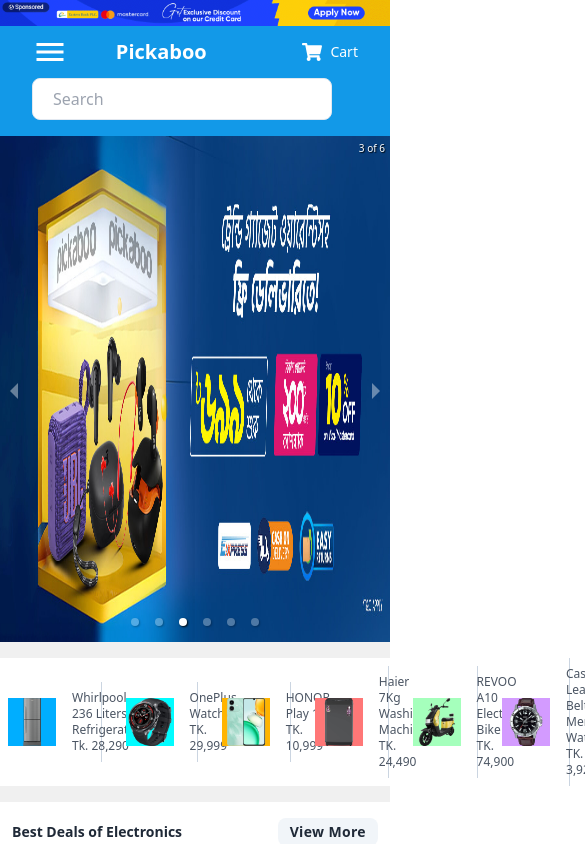
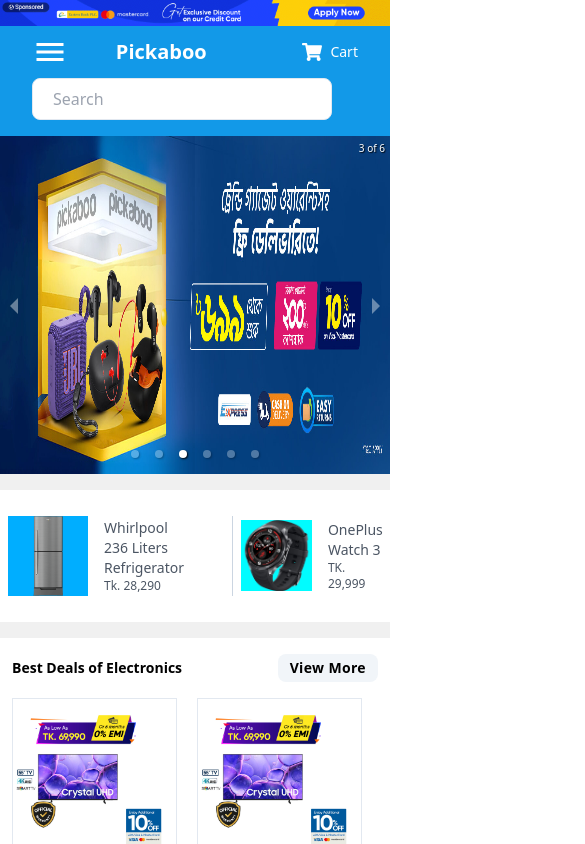
Before and after one commit to Lokman-Hakim-Shawon/e-commerce, a Next.js app: page / in a window 390 px wide. Shown: the top 844 px of the page, 585 px wide, since content can reach past the window. Built offline with nearby package versions, Linux system fonts and the light colour scheme.

Commit message:
update ads section for responsive

```diff
--- a/src/app/(user-panel)/layout.js
+++ b/src/app/(user-panel)/layout.js
@@ -23,7 +23,7 @@
   return (
     <html lang="en">
       <body
-        className={`${geistSans.variable} ${geistMono.variable} antialiased bg-[#f0f0f0]`}
+        className={`${geistSans.variable} ${geistMono.variable} antialiased bg-[#f0f0f0] text-black`}
       >
         <div className="gap-x-4">
         <Navbar/>
--- a/src/app/(user-panel)/page.js
+++ b/src/app/(user-panel)/page.js
@@ -20,7 +20,7 @@
   ]
   return (
     <main className="w-full h-full ">
-      <div className='lg:flex lg:justify-between bg-white h-[60vh]'>
+      <div className='lg:flex lg:justify-between bg-white h-[40vh] lg:h-[60vh]'>
         <HomeSideBar className='lg:w-[20%]'/>
         <BannerSection className='w-[100vw] lg:w-[80%]'/>
       </div>
--- a/src/components/shared/Card.jsx
+++ b/src/components/shared/Card.jsx
@@ -4,7 +4,7 @@
 
     return (
         <div>
-                <div className='border border-slate-200 w-[150px] lg:w-[220px] cursor-pointer'>
+                <div className='border border-slate-200 w-[165px] lg:w-[220px] cursor-pointer'>
                     <img src={img} alt="TV" className='w-full h-[60%]'/>
                     <div className='p-1 lg:p-4'>
                     <p className=" lg:font-bold text-sm lg:text-xl pt-2 ">{title}</p>
--- a/src/components/user/HomePage/AdsSlider.jsx
+++ b/src/components/user/HomePage/AdsSlider.jsx
@@ -10,13 +10,13 @@
         {img:'/images/ads6.png',title:"Casio Leather Belt Men's Watch",price:'TK. 3,920'},
     ]
     return (
-        <div className='flex justify-between items-center bg-white lg:py-2 my-4 lg:px-24 space-x-4'>
+        <div className='flex justify-between items-center bg-white lg:py-2 my-4 mx-0 lg:px-24 lg:space-x-4 overflow-scroll w-[100%]'>
             {
-                adsData.map((data,index)=><div key={index} className="flex items-center space-x-4 border-r border-slate-300 p-2 lg:p-4 text-xs text-gray-600 lg:font-bold">
-                <img src={data.img} alt="" className='h-12'/>
-                <div className="">
-                    <p className="">{data.title}</p>
-                    <p className="">{data.price}</p>
+                adsData.map((data,index)=><div key={index} className="flex justify-between items-center space-x-4 border-r border-slate-300 lg:p-4 text-xs text-gray-600 lg:font-bold pr-32 pl-2">
+                <img src={data.img} alt="" className='w-20 flex-1'/>
+                <div className="flex-1">
+                    <p className="text-sm">{data.title}</p>
+                    <p className="text-xs">{data.price}</p>
                 </div>
             </div>)
             }
--- a/src/components/user/HomePage/BannerSection.jsx
+++ b/src/components/user/HomePage/BannerSection.jsx
@@ -7,22 +7,22 @@
         <div className='w-[100%] lg:w-[80%]'>
             <Carousel autoPlay={true} showThumbs={false} infiniteLoop={true}>
                 <div>
-                    <img src="/images/banner1.jpg" className='h-[60vh] lg:h-[60vh]'/>
+                    <img src="/images/banner1.jpg" className='h-[40vh] lg:h-[60vh]'/>
                 </div>
                 <div>
-                    <img src="/images/banner2.jpg" className='h-[60vh] lg:h-[60vh]'/>
+                    <img src="/images/banner2.jpg" className='h-[40vh] lg:h-[60vh]'/>
                 </div>
                 <div>
-                    <img src="/images/banner3.jpg" className='h-[60vh] lg:h-[60vh]'/>
+                    <img src="/images/banner3.jpg" className='h-[40vh] lg:h-[60vh]'/>
                 </div>
                 <div>
-                    <img src="/images/banner4.jpg" className='h-[60vh] lg:h-[60vh]'/>
+                    <img src="/images/banner4.jpg" className='h-[40vh] lg:h-[60vh]'/>
                 </div>
                 <div>
-                    <img src="/images/banner5.jpg" className='h-[60vh] lg:h-[60vh]'/>
+                    <img src="/images/banner5.jpg" className='h-[40vh] lg:h-[60vh]'/>
                 </div>
                 <div>
-                    <img src="/images/banner6.jpg" className='h-[60vh] lg:h-[60vh]'/>
+                    <img src="/images/banner6.jpg" className='h-[40vh] lg:h-[60vh]'/>
                 </div>
             </Carousel>
         </div>
```
Also changed, not shown: 1 other file (tests, documents, lock files or other folders).
